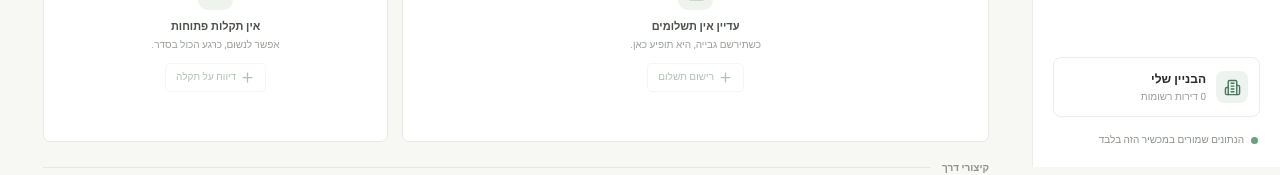
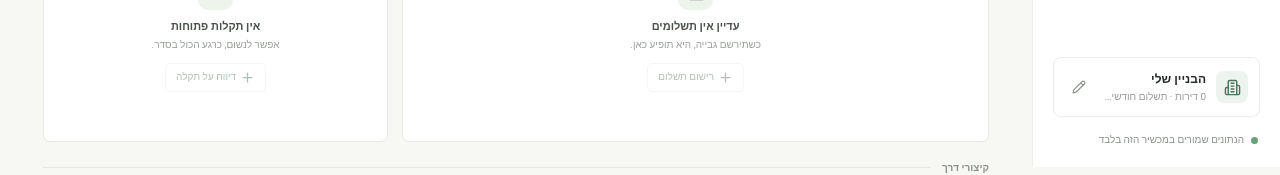
Before and after one commit to ltamir/house-management, a React (Vite) app: page / in a window 1280 px wide. Shown: the part 633-808 px from the top of the page. Built offline with nearby package versions, Linux system fonts and the light colour scheme.

Commit message:
Add building monthly payment amount

```diff
--- a/src/App.tsx
+++ b/src/App.tsx
@@ -1,6 +1,7 @@
 import { useState } from 'react'
 import AppLayout from './components/AppLayout'
 import ApartmentDetailsModal from './components/ApartmentDetailsModal'
+import BuildingSettingsModal from './components/BuildingSettingsModal'
 import RecordModal from './components/RecordModal'
 import OverviewPage from './pages/OverviewPage'
 import CollectionPageView from './pages/CollectionPage'
@@ -13,6 +14,7 @@ export default function App() {
   const [page, setPage] = useState<Page>('overview')
   const [modal, setModal] = useState<{ page: CollectionPage; record?: BuildingRecord } | null>(null)
   const [viewedApartment, setViewedApartment] = useState<Apartment | null>(null)
+  const [buildingSettingsOpen, setBuildingSettingsOpen] = useState(false)
   const { notice, showNotice } = useNotice()
   const {
     building,
@@ -20,6 +22,7 @@ export default function App() {
     updateRecord,
     addUtilityPayment,
     updateUtilityPayment,
+    updateMonthlyPaymentAmount,
     deleteRecord,
     currentMonthPayments,
     openIssues,
@@ -52,7 +55,7 @@ export default function App() {
   }
 
   return <>
-    <AppLayout page={page} openIssuesCount={openIssues.length} apartmentCount={building.apartments.length} onNavigate={setPage} onAdd={openForm}>
+    <AppLayout page={page} openIssuesCount={openIssues.length} apartmentCount={building.apartments.length} monthlyPaymentAmount={building.monthlyPaymentAmount} onNavigate={setPage} onAdd={openForm} onEditBuilding={() => setBuildingSettingsOpen(true)}>
       {page === 'overview' ? <OverviewPage
         building={building}
         currentMonthPayments={currentMonthPayments}
@@ -78,7 +81,12 @@ export default function App() {
         onAdd={() => openForm(page)}
       />}
     </AppLayout>
-    {modal && <RecordModal key={`${modal.page}-${modal.record?.id || 'new'}`} page={modal.page} building={building} record={modal.record} onClose={() => setModal(null)} onSubmit={handleSubmit} />}
+    {modal && <RecordModal key={`${modal.page}-${modal.record?.id || 'new'}`} page={modal.page} building={building} monthlyPaymentAmount={building.monthlyPaymentAmount} record={modal.record} onClose={() => setModal(null)} onSubmit={handleSubmit} />}
+    {buildingSettingsOpen && <BuildingSettingsModal
+      monthlyPaymentAmount={building.monthlyPaymentAmount}
+      onClose={() => setBuildingSettingsOpen(false)}
+      onSave={(amount) => { updateMonthlyPaymentAmount(amount); setBuildingSettingsOpen(false); showNotice('התשלום החודשי עודכן') }}
+    />}
     {viewedApartment && <ApartmentDetailsModal
       key={viewedApartment.id}
       apartment={viewedApartment}
--- a/src/api/buildingApi.ts
+++ b/src/api/buildingApi.ts
@@ -5,6 +5,7 @@ import { makeId, today } from '../lib/formatters'
 const STORAGE_KEY = 'beitenu-building-data-v1'
 
 const emptyBuilding: BuildingData = {
+  monthlyPaymentAmount: 0,
   tenants: [],
   apartments: [],
   payments: [],
@@ -19,6 +20,7 @@ export function loadBuilding(): BuildingData {
     if (!saved) return emptyBuilding
     const parsed = JSON.parse(saved) as Partial<BuildingData>
     return {
+      monthlyPaymentAmount: typeof parsed.monthlyPaymentAmount === 'number' && Number.isFinite(parsed.monthlyPaymentAmount) ? parsed.monthlyPaymentAmount : 0,
       tenants: Array.isArray(parsed.tenants) ? parsed.tenants : [],
       apartments: Array.isArray(parsed.apartments) ? parsed.apartments : [],
       payments: Array.isArray(parsed.payments) ? parsed.payments : [],
--- a/src/components/AppLayout.tsx
+++ b/src/components/AppLayout.tsx
@@ -1,18 +1,21 @@
 import { useState, type ReactNode } from 'react'
-import { Building2, CalendarDays, ChevronLeft, House, Menu, Plus } from 'lucide-react'
+import { Building2, CalendarDays, ChevronLeft, House, Menu, Pencil, Plus } from 'lucide-react'
 import { isCollectionPage, navigationItems, pageTitles, singularLabels } from '../config/recordForms'
+import { formatMoney } from '../lib/formatters'
 import type { CollectionPage, Page } from '../types'
 
 type AppLayoutProps = {
   page: Page
   openIssuesCount: number
   apartmentCount: number
+  monthlyPaymentAmount: number
   children: ReactNode
   onNavigate: (page: Page) => void
   onAdd: (page: CollectionPage) => void
+  onEditBuilding: () => void
 }
 
-export default function AppLayout({ page, openIssuesCount, apartmentCount, children, onNavigate, onAdd }: AppLayoutProps) {
+export default function AppLayout({ page, openIssuesCount, apartmentCount, monthlyPaymentAmount, children, onNavigate, onAdd, onEditBuilding }: AppLayoutProps) {
   const [mobileMenuOpen, setMobileMenuOpen] = useState(false)
   const pageInfo = pageTitles[page]
 
@@ -41,7 +44,8 @@ export default function AppLayout({ page, openIssuesCount, apartmentCount, child
         <div className="sidebar-bottom">
           <div className="building-card">
             <span className="building-card-icon"><Building2 size={17} /></span>
-            <span><strong>הבניין שלי</strong><small>{apartmentCount} דירות רשומות</small></span>
+            <span><strong>הבניין שלי</strong><small>{apartmentCount} דירות · {monthlyPaymentAmount > 0 ? `${formatMoney(monthlyPaymentAmount)} לחודש` : 'תשלום חודשי לא הוגדר'}</small></span>
+            <button type="button" className="building-settings-button" aria-label="עריכת תשלום חודשי לבניין" title="עריכת תשלום חודשי לבניין" onClick={onEditBuilding}><Pencil size={14} /></button>
           </div>
           <div className="privacy-note"><span className="privacy-dot" />הנתונים שמורים במכשיר הזה בלבד</div>
         </div>
--- /dev/null
+++ b/src/components/BuildingSettingsModal.tsx
@@ -0,0 +1,37 @@
+import { useState, type FormEvent } from 'react'
+import { Check, X } from 'lucide-react'
+import { formatMoney } from '../lib/formatters'
+
+type BuildingSettingsModalProps = {
+  monthlyPaymentAmount: number
+  onClose: () => void
+  onSave: (amount: number) => void
+}
+
+export default function BuildingSettingsModal({ monthlyPaymentAmount, onClose, onSave }: BuildingSettingsModalProps) {
+  const [amount, setAmount] = useState(String(monthlyPaymentAmount || ''))
+  const [error, setError] = useState('')
+
+  function submit(event: FormEvent<HTMLFormElement>) {
+    event.preventDefault()
+    const value = Number(amount)
+    if (!Number.isFinite(value) || value < 0) {
+      setError('יש להזין סכום תקין שאינו שלילי')
+      return
+    }
+    onSave(value)
+  }
+
+  return <div className="modal-backdrop" onMouseDown={(event) => { if (event.target === event.currentTarget) onClose() }}>
+    <section className="form-modal building-settings-modal" role="dialog" aria-modal="true" aria-labelledby="building-settings-title">
+      <div className="modal-header"><div><span className="modal-eyebrow">הבית שלנו · הגדרות בניין</span><h2 id="building-settings-title">תשלום חודשי לדירה</h2></div><button className="icon-button close-button" onClick={onClose} aria-label="סגירה"><X size={20} /></button></div>
+      <form onSubmit={submit}>
+        <label className="form-field"><span>סכום חודשי לדירה (₪)</span><input type="number" min="0" step="0.01" required autoFocus value={amount} onChange={(event) => setAmount(event.target.value)} /></label>
+        <p className="building-settings-hint">הסכום ישמש כברירת מחדל בעת רישום תשלום חדש.</p>
+        {error && <div className="form-error" role="alert">{error}</div>}
+        <div className="modal-actions"><button type="button" className="secondary-button" onClick={onClose}>ביטול</button><button type="submit" className="primary-button"><Check size={16} />שמירה</button></div>
+      </form>
+      <span className="sr-only">תעריף נוכחי: {formatMoney(monthlyPaymentAmount)}</span>
+    </section>
+  </div>
+}
--- a/src/components/RecordModal.tsx
+++ b/src/components/RecordModal.tsx
@@ -8,12 +8,13 @@ import { singularLabels } from '../config/recordForms'
 type RecordModalProps = {
   page: CollectionPage
   building: BuildingData
+  monthlyPaymentAmount: number
   record?: BuildingRecord
   onClose: () => void
   onSubmit: (values: Record<string, string>) => void
 }
 
-export default function RecordModal({ page, building, record, onClose, onSubmit }: RecordModalProps) {
+export default function RecordModal({ page, building, monthlyPaymentAmount, record, onClose, onSubmit }: RecordModalProps) {
   const fields = recordForms[page].fields.map((field) => ({
     ...field,
     options: field.name === 'apartmentId'
@@ -27,6 +28,7 @@ export default function RecordModal({ page, building, record, onClose, onSubmit
     return Object.fromEntries(fields.map((field) => [
       field.name,
       recordValues?.[field.name] !== undefined ? String(recordValues[field.name])
+        : page === 'payments' && field.name === 'amount' && monthlyPaymentAmount > 0 ? String(monthlyPaymentAmount)
         : field.type === 'date' ? today()
           : field.type === 'month' ? monthNow()
             : ['status', 'priority', 'category'].includes(field.name) ? field.options?.[0]?.value || ''
--- a/src/hooks/useBuildingData.ts
+++ b/src/hooks/useBuildingData.ts
@@ -16,6 +16,10 @@ export function useBuildingData() {
   function addRecord(page: CollectionPage, values: Record<string, string>) {
     const { collection, record } = createBuildingRecord(page, values)
     setBuilding((previous) => ({ ...previous, [collection]: [...previous[collection], record] }))
+  }
+
+  function updateMonthlyPaymentAmount(amount: number) {
+    setBuilding((previous) => ({ ...previous, monthlyPaymentAmount: amount }))
   }
 
   function updateRecord(page: CollectionPage, id: string, values: Record<string, string>) {
@@ -57,5 +61,5 @@ export function useBuildingData() {
     return apartment ? `דירה ${apartment.number}` : 'שטח משותף'
   }
 
-  return { building, addRecord, updateRecord, addUtilityPayment, updateUtilityPayment, deleteRecord, currentMonthPayments, openIssues, monthlyIncome, monthlyExpenses, getTenantName, getApartmentName }
+  return { building, addRecord, updateRecord, updateMonthlyPaymentAmount, addUtilityPayment, updateUtilityPayment, deleteRecord, currentMonthPayments, openIssues, monthlyIncome, monthlyExpenses, getTenantName, getApartmentName }
 }
--- a/src/index.css
+++ b/src/index.css
@@ -35,9 +35,11 @@ button:disabled { opacity: .46; cursor: not-allowed; }
 .sidebar-bottom { margin-top: auto; }
 .building-card { display: flex; align-items: center; gap: 10px; margin: 0 2px 16px; padding: 12px 11px; border: 1px solid #ebeee8; border-radius: 8px; }
 .building-card-icon { width: 32px; height: 32px; display: grid; place-items: center; color: #47765e; background: #edf3ee; border-radius: 8px; }
-.building-card span:last-child { display: grid; gap: 2px; }
+.building-card span:nth-child(2) { min-width: 0; flex: 1; display: grid; gap: 2px; }
 .building-card strong { font-size: 12px; font-weight: 600; }
-.building-card small { color: #969c97; font-size: 10px; }
+.building-card small { overflow: hidden; color: #969c97; text-overflow: ellipsis; white-space: nowrap; font-size: 10px; }
+.building-settings-button { width: 28px; height: 28px; display: grid; flex: none; place-items: center; border: 0; border-radius: 5px; color: #8a948b; background: transparent; cursor: pointer; }
+.building-settings-button:hover { color: #47765e; background: #edf3ee; }
 .privacy-note { display: flex; align-items: center; gap: 7px; padding: 0 4px; color: #8a928b; font-size: 10px; }
 .privacy-dot, .live-dot { width: 7px; height: 7px; display: inline-block; flex: none; border-radius: 50%; background: #69a27a; }
 
@@ -166,6 +168,9 @@ td { height: 51px; padding: 7px 14px; border-top: 1px solid #f0f1ed; color: #777
 
 .modal-backdrop { position: fixed; z-index: 30; inset: 0; display: grid; place-items: center; padding: 16px; background: rgba(28,37,30,.34); backdrop-filter: blur(3px); animation: fade-in .16s ease both; }
 .form-modal { width: min(440px,100%); max-height: min(690px,calc(100vh - 32px)); overflow: auto; padding: 21px 22px 17px; border: 1px solid #e8eae4; border-radius: 9px; background: #fff; box-shadow: 0 17px 65px rgba(33,45,35,.17); animation: modal-in .2s ease both; }
+.building-settings-modal { width: min(400px,100%); }
+.building-settings-hint { margin-top: 8px; color: #929990; font-size: 10px; }
+.sr-only { position: absolute; width: 1px; height: 1px; padding: 0; margin: -1px; overflow: hidden; clip: rect(0,0,0,0); white-space: nowrap; border: 0; }
 .apartment-details-modal { width: min(700px,100%); padding: 22px 24px 19px; }
 .apartment-summary { display: grid; grid-template-columns: .6fr .6fr 1.8fr; gap: 15px; padding: 3px 0 14px; border-bottom: 1px solid #eff0eb; }
 .apartment-summary > div { min-width: 0; display: grid; gap: 3px; }
--- a/src/types.ts
+++ b/src/types.ts
@@ -55,6 +55,7 @@ export type UtilityPayment = {
 export type ApartmentUtilities = Record<UtilityKind, UtilityPayment[]>
 
 export type BuildingData = {
+  monthlyPaymentAmount: number
   tenants: Tenant[]
   apartments: Apartment[]
   payments: Payment[]
```
